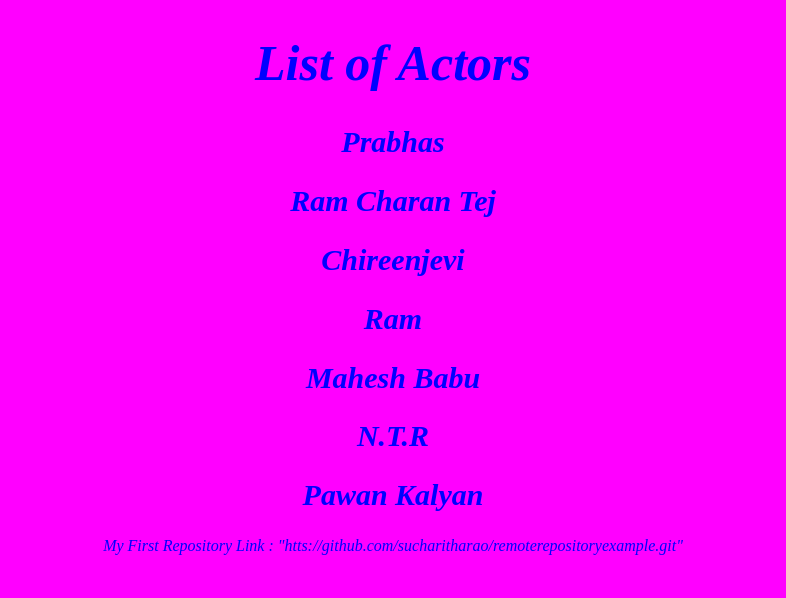
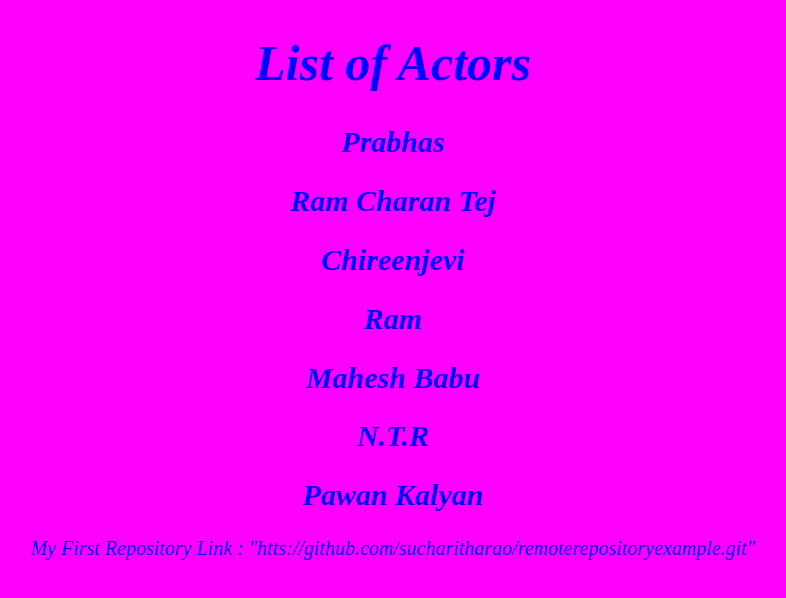
Before and after one commit to Sucharitharao/remoterepositoryexample, a React (Create React App) app: page / in a window 1280 px wide. Shown: the top 598 px of the page, without its empty margins (247-1033 px from the left). Built offline with nearby package versions, Linux system fonts and the light colour scheme.

Commit message:
styled paragraph

```diff
--- a/src/App.css
+++ b/src/App.css
@@ -46,3 +46,7 @@ h1
 {
   font-size: 50px;
 }
+p
+{
+  font-size: 20px;
+}
```
